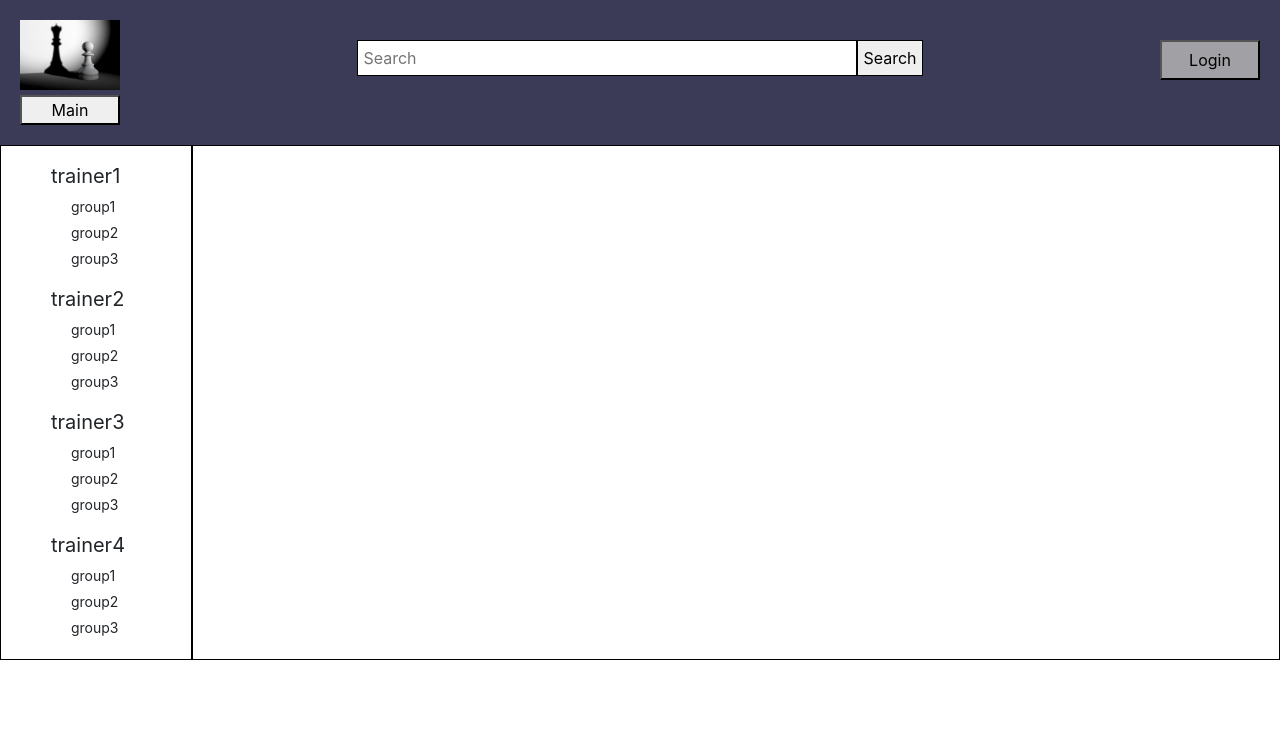
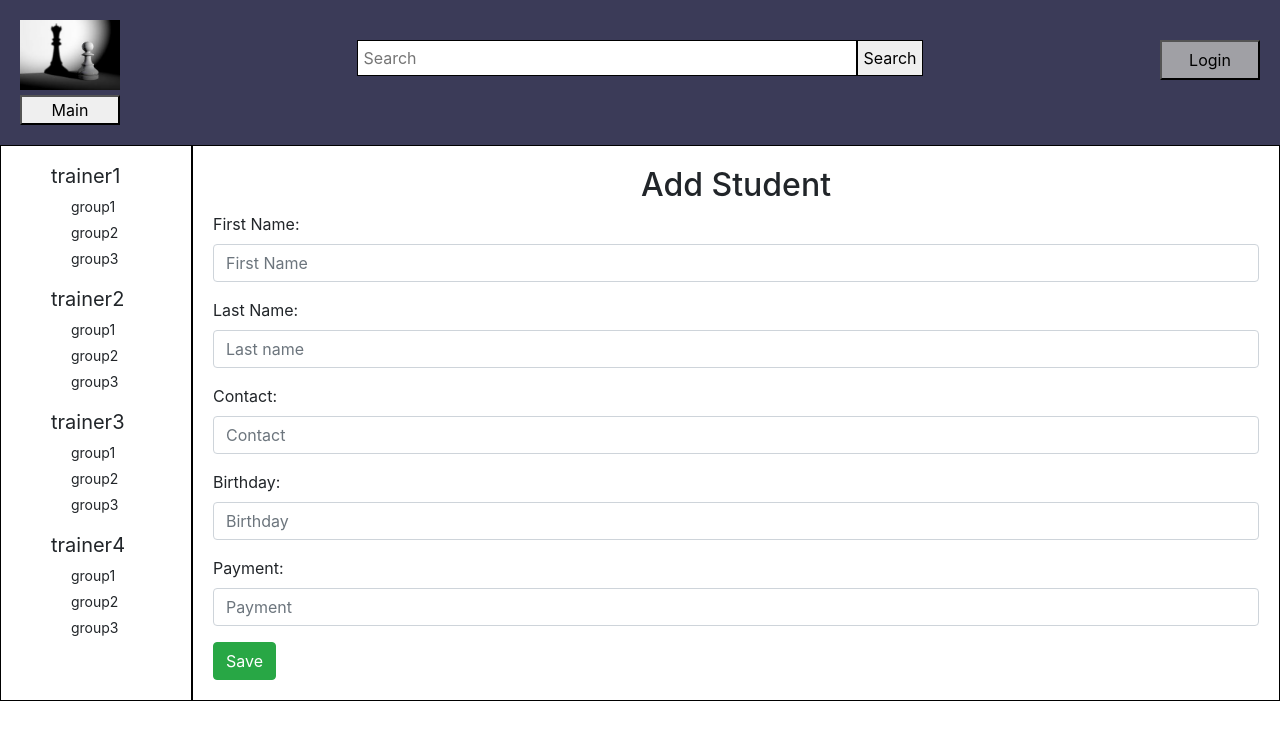
Before and after one commit to Zhuk1305/journal, a React (Create React App) app: page /edit-student in a window 1280 px wide. Shown: the top 740 px of the page. Built offline with nearby package versions, Linux system fonts and the light colour scheme; no server answers.

Commit message:
create AddStudent(method POST) and EditStudent(method PUT)

```diff
--- a/src/App.js
+++ b/src/App.js
@@ -12,6 +12,8 @@
 import AddGroup from './component/Group/AddGroup';
 import ListStudent from './component/Student/ListStudent';
 import AddStudent from './component/Student/AddStudent';
+import EditStudent from './component/Student/EditStudent';
+
 function App() {
 
 	return (
@@ -30,6 +32,7 @@
 										<Route path="/add-group" component={AddGroup} />
 										<Route path="/students" component={ListStudent} />
 										<Route path="/add-student" component={AddStudent} />
+										<Route path="/edit-student" component={EditStudent} />
 										<Route path="/trainers" component={ListTrainer} />
 										<Route path="/add-trainer" component={AddTrainer} />
 										<Route path="/edit-trainer" component={EditTrainer} />
--- a/src/component/Student/AddStudent.js
+++ b/src/component/Student/AddStudent.js
@@ -16,10 +16,23 @@
 
 	saveStudent = (e) => {
 		e.preventDefault();
-		let student = {firstName: this.state.firstName, lastName: this.state.lastName};
-		this.setState({student})
-		this.props.history.push('/group')
-	}
+		let student = {firstName: this.state.firstName, lastName: this.state.lastName, contact: this.state.contact, birthday: this.state.birthday};
+		fetch('http://localhost:8080/student/',
+		{method:'POST',
+		headers: {
+			'Accept': 'application/json',
+			'Content-Type':'application/json'},
+			body: JSON.stringify(student)})
+		 .then(res => {
+			this.props.history.push('/students')
+		 },
+		 (error) => {
+			this.setState({
+				error
+			});
+		})
+		}
+
 	onChange = (e) =>
 				this.setState({[e.target.name]:e.target.value });
 	render() {
--- a/src/component/Student/EditStudent.js
+++ b/src/component/Student/EditStudent.js
@@ -7,23 +7,60 @@
 			firstName: '',
 			lastName: '',
 			group: '',
-			yb: '',
+			birthday: '',
 			payment: '',
-			comment: '',
 		}
 	this.saveStudent = this.saveStudent.bind(this)
 	this.loadStudent = this.loadStudent.bind(this)
 }
 
 componentDidMount() {
-	this.loadTrainer();
+	this.loadStudent();
+}
+loadStudent() {
+	fetch('http://localhost:8080/student/'+
+	window.localStorage.getItem("studentId"))
+	.then(res => res.json())
+	.then(res => {
+
+		this.setState({
+			id: res.id,
+			firstName: res.firstName,
+			lastName: res.lastName,
+			contact: res.contact,
+			birthday:res.birthday
+
+			})
+		},
+		// Примечание: важно обрабатывать ошибки именно здесь, а не в блоке catch(),
+		// чтобы не перехватывать исключения из ошибок в самих компонентах.
+		(error) => {
+			this.setState({
+				error
+			});
+		}
+	)
 }
 	saveStudent = (e) => {
 		e.preventDefault();
-		let student = {firstName: this.state.firstName, lastName: this.state.lastName};
-		this.setState({student})
-		this.props.history.push('/group')
-	}
+		let student = {firstName: this.state.firstName, lastName: this.state.lastName, contact: this.state.contact, birthday: this.state.birthday};
+		fetch('http://localhost:8080/student/'+
+		window.localStorage.getItem("studentId"),
+		{method:'PUT',
+		headers: {
+			'Accept': 'application/json',
+			'Content-Type':'application/json'},
+			body: JSON.stringify(student)})
+		 .then(res => {
+			this.props.history.push('/students')
+		 },
+		 (error) => {
+			this.setState({
+				error
+			});
+		})
+		}
+
 	onChange = (e) =>
 				this.setState({[e.target.name]:e.target.value });
 	render() {
@@ -47,8 +84,8 @@
 					</div>
 
 					<div className="form-group">
-							<label>Year of Birth:</label>
-							<input placeholder="Year of Birth" name="YoB" className="form-control" value={this.state.yb} onChange={this.onChange}/>
+							<label>Birthday:</label>
+							<input placeholder="Birthday" name="birthday" className="form-control" value={this.state.birthday} onChange={this.onChange}/>
 					</div>
 
 					<div className="form-group">
```
